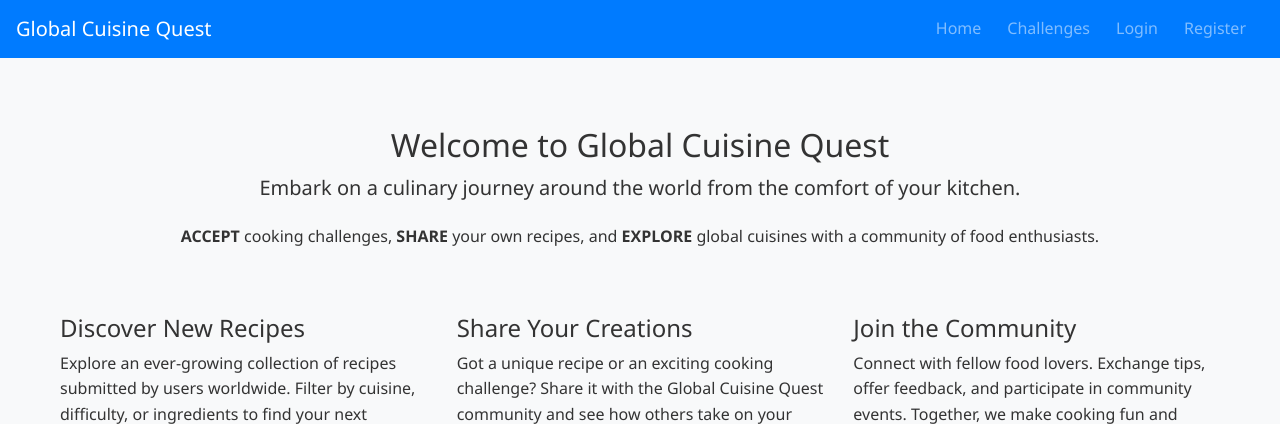
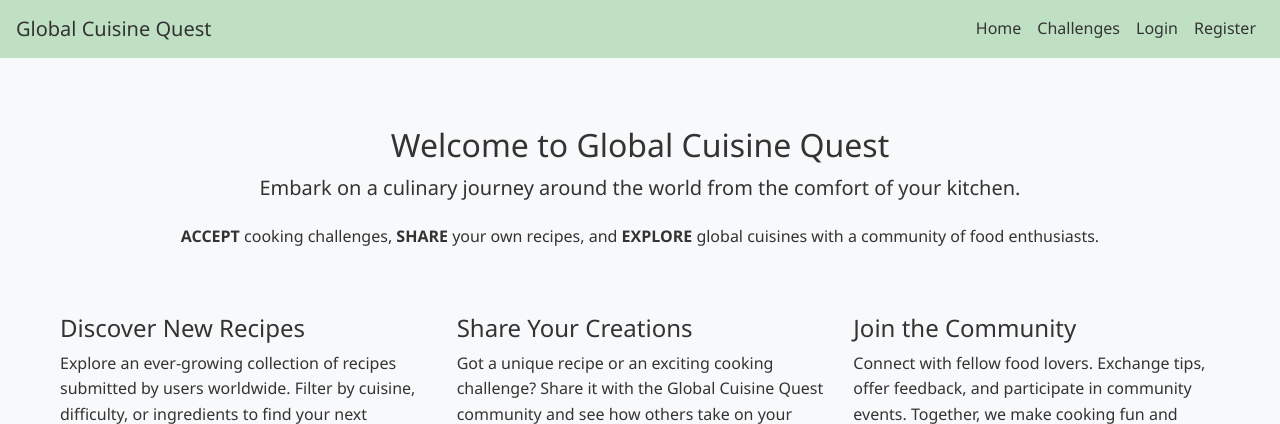
Before and after one commit to aceiicle/Global-Cuisine-Quest, a Flask app: page / in a window 1280 px wide. Shown: the top 424 px of the page. Run offline with Flask 3, Linux system fonts and the light colour scheme; some libraries are stand-ins or nearby versions.

Commit message:
Changed colours of styling to be more visually appealing

```diff
--- a/globalcuisine/static/css/style.css
+++ b/globalcuisine/static/css/style.css
@@ -16,25 +16,23 @@ body {
 .column-container {
     column-count: 3
 }
+
 /* Navigation Bar */
-.navbar {
-    background-color: #007bff;
-    color: #ffffff;
+.navbar.bg-primary {
+    background-color: #c0e0c3 !important;
 }
 
-.navbar a.nav-link {
-    color: #ffffff;
-    margin-right: 10px;
-}
-
-.navbar a.nav-link:hover {
-    color: #cce5ff;
+.navbar .nav-link, .navbar .navbar-brand {
+    color: #333 !important;
 }
 
 /* Footer */
+footer.footer.bg-primary {
+    background-color: #c0e0c3 !important;
+}
+
 .footer {
-    background-color: #007bff;
-    color: #ffffff;
+    color: #333 !important;
     text-align: center;
     padding: 10px 0;
     flex-shrink: 0; /* Prevents footer from shrinking */
@@ -51,13 +49,13 @@ p {
 
 /* Buttons */
 .btn-primary {
-    background-color: #007bff;
-    border-color: #007bff;
+    background-color: #495057;
+    border-color: #495057;
 }
 
 .btn-primary:hover {
-    background-color: #0056b3;
-    border-color: #0056b3;
+    background-color: #495057;
+    border-color: #495057;
 }
 
 /* Forms */
```
